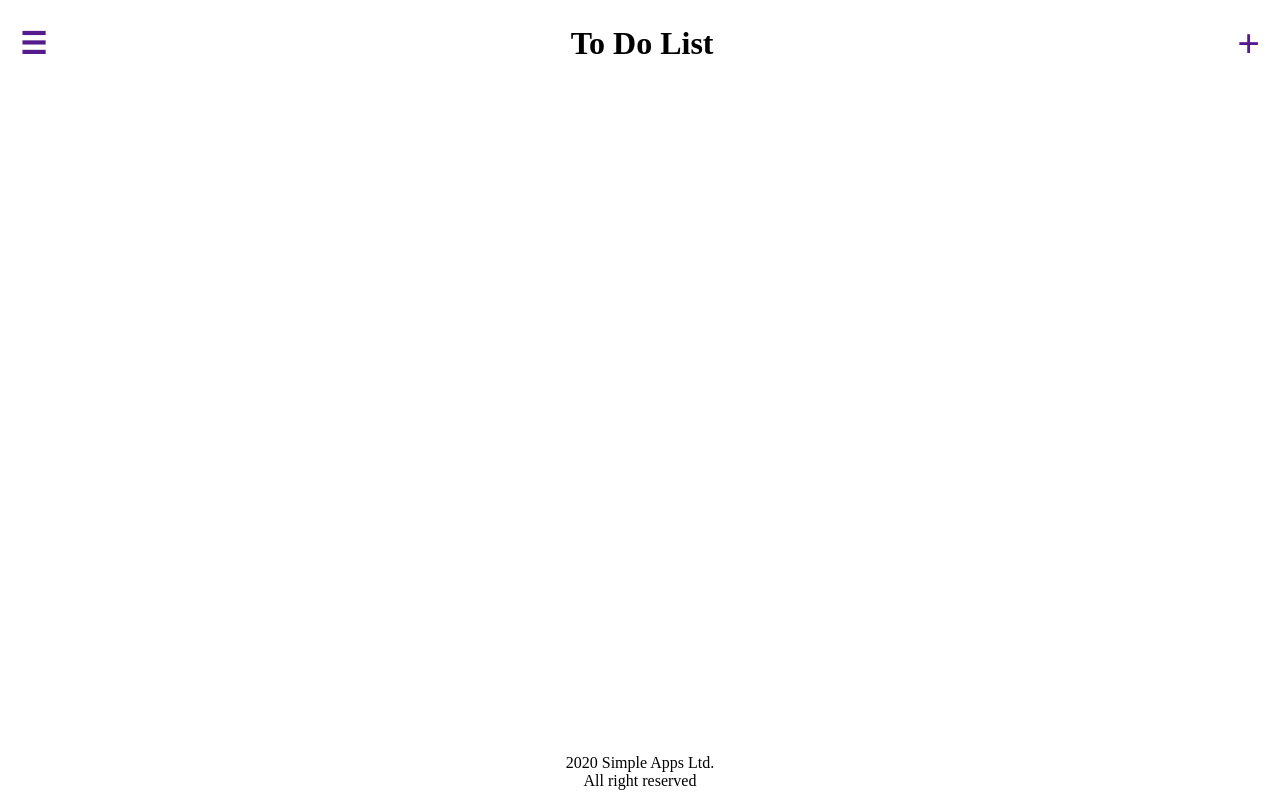
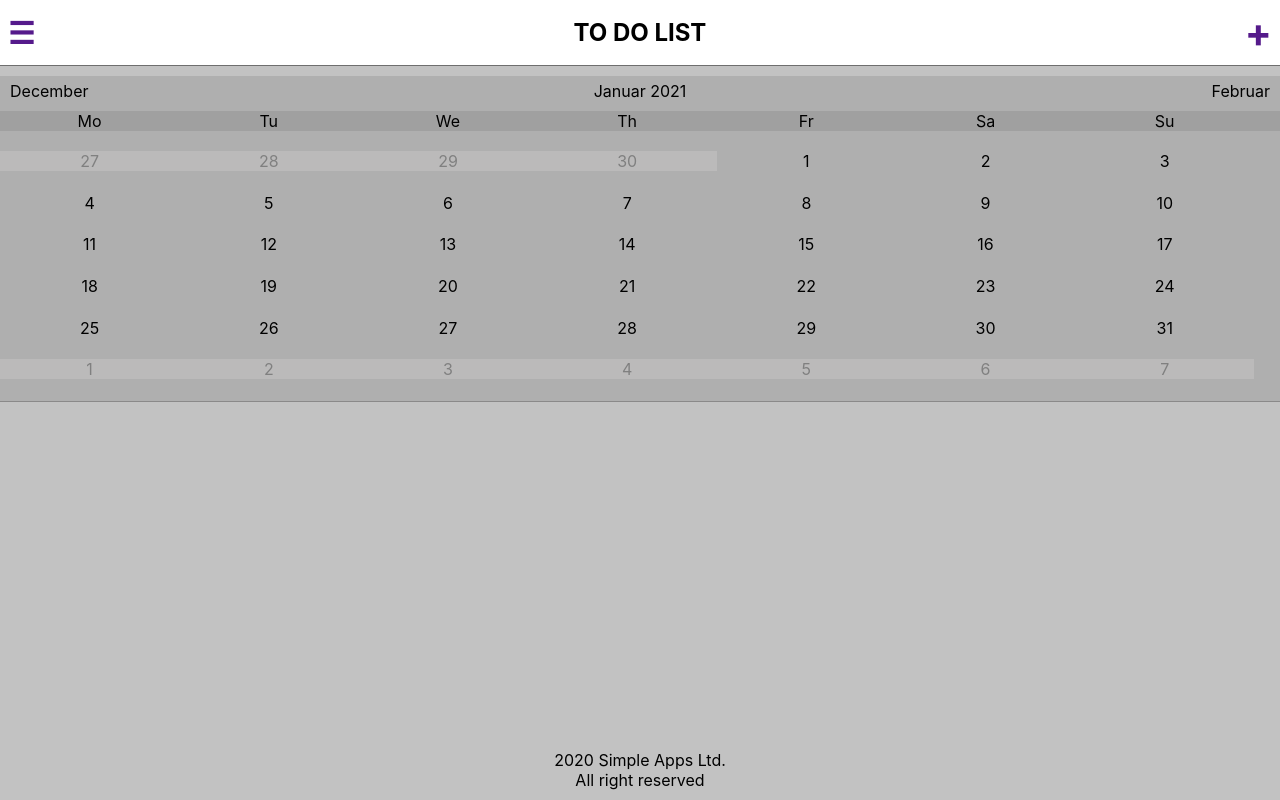
Before and after one commit to PaulBarkhov/javascript-website, a plain HTML site: page index.html in a window 1280 px wide. Drawn offline with Linux system fonts and the light colour scheme.

Commit message:
Add files via upload

```diff
--- a/index.html
+++ b/index.html
@@ -9,7 +9,7 @@
 <body>
     <header>
         <a href="" class="menu__button">☰</a>
-        <h1>To Do List</h1>
+        <h2 id="toDo">To Do List</h2>
         <a href="" class="add__task__button">+</a>
     </header>
 
@@ -81,8 +81,39 @@
 
     <main>
         <div class="content">
+            <div class="calendar">
+
+                <div class="calendarHeader">
+                    <a class="calendar__previousMonth"></a>
+                    <p class="calendar__currentMonth"></p>
+                    <a class="calendar__nextMonth"></a>
+
+                </div>
+
+                <div class="calendarBody">
+                    <div class="calendar__weekdays">
+                        <div>Mo</div>
+                        <div>Tu</div>
+                        <div>We</div>
+                        <div>Th</div>
+                        <div>Fr</div>
+                        <div>Sa</div>
+                        <div>Su</div>
+                    </div>
+
+                    <div class="calendar__days">
+                    </div>
+
+                </div>
+
+                <div class="calendarFooter">
+
+                </div>
+
+            </div>
 
         </div>
+
     </main>
 
     <footer>
--- a/scripts/script.js
+++ b/scripts/script.js
@@ -36,7 +36,9 @@ document.addEventListener("DOMContentLoaded", () => {
 
 
     //ADD TASK
-    const add__task__button = document.querySelector(".add__task__button"),
+    const toDo = document.querySelector('#toDo'),
+
+          add__task__button = document.querySelector(".add__task__button"),
           content = document.querySelector(".content"),
           add__task__window__wrapper = document.querySelector(".add__task__window__wrapper"),
 
@@ -70,7 +72,9 @@ document.addEventListener("DOMContentLoaded", () => {
         notification_1hour = false,
         notification_1day = false;
 
-        add__task__button.addEventListener("click", (event) => {
+    add__task__button.addEventListener("click", () => {toggleAddTask()} );
+
+    function toggleAddTask() {
         event.preventDefault();
 
         add__task__button.classList.toggle("rotate");
@@ -80,8 +84,13 @@ document.addEventListener("DOMContentLoaded", () => {
 
         if (set__task__name.classList.contains("hide")) {
             set__task__name.classList.toggle("hide");
+            toDo.innerHTML = "New task";
         }
-        });
+        else {
+            toDo.innerHTML = "To Do List";
+            set__task__name.classList.toggle("hide");
+        }
+    }
 
     task__name__OK__button.addEventListener("click", (event) => {
         event.preventDefault();
@@ -98,27 +107,17 @@ document.addEventListener("DOMContentLoaded", () => {
             color = event.target.style.backgroundColor;
 
             set__task__color.classList.toggle("hide");
+            if (date == "") {
                 set__task__date.classList.toggle("hide");
-
-                let currentDate = new Date(),
-                dd = currentDate.getDate(),
-                mm = currentDate.getMonth() + 1,
-                yy = currentDate.getFullYear();
-
-                if (dd < 10) dd = '0' + dd;
-                if (mm < 10) mm = '0' + mm;
-
-                let today = `${yy}-${mm}-${dd}`;
-
-                task__date__input.value = today;
+            }
+            else {
+                set__task__time.classList.toggle("hide");
+            }
         });
     });
 
     task__date__OK__button.addEventListener("click", (event) => {
         event.preventDefault();
-
-            date = task__date__input.value;
-            date = date[8] + date[9] + '.' + date[5] + date[6];
 
         set__task__date.classList.toggle("hide");
         set__task__time.classList.toggle("hide");
@@ -137,6 +136,8 @@ document.addEventListener("DOMContentLoaded", () => {
     task__notifications__OK__button.addEventListener("click", (event) => {
         event.preventDefault();
 
+        toDo.innerHTML = "To Do List";
+
         notification_10min = notifications[0].checked;
         notification_1hour = notifications[1].checked;
         notification_1day = notifications[2].checked;
@@ -148,7 +149,6 @@ document.addEventListener("DOMContentLoaded", () => {
 
         task = document.createElement("div");
         task.innerHTML = `
-                <hr>
             <div class="task">
                 <div style="background-color: ${color}" class="task__color">
                     <a href=""></a>
@@ -166,10 +166,10 @@ document.addEventListener("DOMContentLoaded", () => {
                     <p>${time}</p>
                 </div>
             </div>
-                <hr>
         `
         content.append(task);
 
+        date = "";
         set__task__ready.classList.toggle("hide");
         content.classList.toggle("hide");
         add__task__window__wrapper.classList.toggle("hide");
@@ -191,4 +191,106 @@ document.addEventListener("DOMContentLoaded", () => {
     //     })
     // });
 
+
+    //CALENDAR
+    const calendar__currentMonth = document.querySelector(".calendar__currentMonth"),
+          calendar__previousMonth = document.querySelector(".calendar__previousMonth"),
+          calendar__nextMonth = document.querySelector(".calendar__nextMonth"),
+          calendar__days = document.querySelector(".calendar__days");
+
+          currentDate = new Date();
+          months = ["Januar", "Februar", "March", "April", "May", "June", "July", "August", "September", "October", "November", "December"];
+
+    let days,
+        exportMonth;
+
+    function buildCalendar () {
+        let mm = currentDate.getMonth(),
+            yy = currentDate.getFullYear(),
+
+            currentMonth = months[mm];
+
+        exportMonth = mm+1;
+        if (exportMonth < 10) {
+            exportMonth = "0" + exportMonth;
+        };
+
+        let lastDay = new Date(currentDate.getFullYear(), currentDate.getMonth() + 1, 0).getDate(),
+            lastDayIndex = new Date(currentDate.getFullYear(), currentDate.getMonth() + 1, 0).getDay(),
+            firstDayIndex = currentDate;
+                            firstDayIndex.setDate(1);
+                            firstDayIndex = firstDayIndex.getDay();
+
+        let prevMonthLastDay = new Date(currentDate.getFullYear(), currentDate.getMonth(), 0).getDate();
+
+
+        nextMonth = months[months.indexOf(currentMonth) + 1];
+        previousMonth = months[months.indexOf(currentMonth) - 1];
+
+        if (currentMonth == "Januar") {
+            previousMonth = months[11];
+        }
+        if (currentMonth == "December") {
+            nextMonth = months[0];
+        }
+
+        calendar__currentMonth.innerHTML = `${currentMonth} ${yy}`;
+        calendar__previousMonth.innerHTML = `${previousMonth}`;
+        calendar__nextMonth.innerHTML = `${nextMonth}`;
+
+        days = document.createElement("div");
+        days.classList.add("days");
+        calendar__days.append(days);
+
+        for (i = firstDayIndex - 1; i > 0; i--) {
+            days.innerHTML += `<div class="calendar__anotherMonth">${prevMonthLastDay - i}</div>`;
+        }; // adds previous month`s days to start
+
+        for (i = 1; i <= lastDay; i++) {
+            days.innerHTML += `<div>${i}</div>`;
+        };  // add all days
+
+        for (i = 1; i <= 7 - lastDayIndex; i++) {
+            days.innerHTML += `<div class="calendar__anotherMonth">${i}</div>`;
+        };
+    };
+
+    buildCalendar();
+
+    calendar__nextMonth.addEventListener("click", () => {
+        days.remove();
+
+        let mm = currentDate.getMonth();
+        currentDate.setMonth(mm + 1);
+
+        currentMonth = months[currentDate.getMonth()];
+
+        buildCalendar();
     });
+
+    calendar__previousMonth.addEventListener("click", () => {
+        days.remove();
+
+        let mm = currentDate.getMonth();
+        currentDate.setMonth(mm - 1);
+
+        currentMonth = months[currentDate.getMonth()];
+
+        buildCalendar();
+    });
+
+    calendar__days.addEventListener("click", (event) => {
+        if (!event.target.classList.contains("days")) {
+            myFunction(event.target.innerHTML);
+        }
+    });
+
+    function myFunction(clickedDay) {
+        if (clickedDay < 10) {
+            clickedDay = "0" + clickedDay;
+        }
+        date = clickedDay + "." + exportMonth;
+        toggleAddTask();
+    };
+
+});
--- a/style/style.css
+++ b/style/style.css
@@ -1,10 +1,12 @@
 * {
     margin: 0;
     padding: 0;
+    font-family: -apple-system, BlinkMacSystemFont, 'Segoe UI', Roboto, Oxygen, Ubuntu, Cantarell, 'Open Sans', 'Helvetica Neue', sans-serif;
 }
 
 body {
     box-sizing: border-box;
+    background-color: rgb(194, 194, 194);
 }
 
 a {
@@ -19,7 +21,11 @@ a {
 
         background-color: white;
 
-        padding: 20px;
+        padding: 8px;
+
+        margin-bottom: 10px;
+
+        border-bottom: 1px solid rgb(110, 110, 110);
     }
 
     header a.menu__button {
@@ -34,6 +40,10 @@ a {
         transition: transform .3s ease;
 
         -webkit-tap-highlight-color: transparent;
+    }
+
+    #toDo {
+        text-transform: uppercase;
     }
 
     .rotate {
@@ -56,6 +66,8 @@ a {
 .menu {
     transform: translateY(-300px);
     transition: transform .3s ease;
+    width: 100%;
+
 }
 
 .show__menu {
@@ -70,15 +82,19 @@ a {
     text-align: center;
     padding: 10px;
     list-style: none;
+    background-color: rgb(255, 255, 255);
+
+    border-bottom: 1px solid rgb(173, 173, 173);
+    border-top: 1px solid rgb(172, 172, 172);
 }
 
-.menu__item::after {
+/* .menu__item::after {
     display: block;
     content: "";
     border-top: 1px solid black;
     width: 100%;
     margin: 0 auto;
-}
+} */
 
 .menu__link {
     color: black;
@@ -88,13 +104,15 @@ a {
     font-weight: 700;
 }
 
-    table, th, td {
+    .set__task__color table,
+    .set__task__color th,
+    .set__task__color td {
         border: 5px solid wheat;
         border-radius: 45px;
         padding: 30px;
     }
 
-    table {
+    .set__task__color table {
         background-color: white;
     }
 
@@ -107,7 +125,10 @@ a {
 
     .task__color {
         border-radius: 45px;
-        padding: 10px 11px;
+        border-color: rgb(110, 110, 110);
+        padding: 0px 6px;
+        height: 12px;
+        transform: translateY(5px);
     }
 
     .flexbox h2 {
@@ -164,7 +185,12 @@ a {
     flex-direction: row;
     justify-content: safe;
 
+    background-color: rgb(255, 255, 255);
+
     padding: 10px;
+
+    border-bottom: 1px solid rgb(110, 110, 110);
+    border-top: 1px solid rgb(110, 110, 110);
 
     font-size: 20px;
     font-weight: 500;
@@ -209,3 +235,75 @@ a {
 
         width: 100%;
     }
+
+/* CALENDAR */
+
+.calendar {
+    border-bottom: 1px solid rgb(138, 137, 137);
+    background-color:rgb(175, 175, 175)
+}
+
+.calendarHeader {
+    display: flex;
+    justify-content: center;
+
+    padding: 5px 10px;
+}
+
+.calendarHeader a,
+.calendarHeader p {
+    flex: 33%;
+}
+
+.calendar__previousMonth {
+    text-align: left;
+}
+
+.calendar__currentMonth {
+    text-align: center;
+}
+
+.calendar__nextMonth {
+    text-align: right;
+}
+
+.calendar .calendar__activeDay {
+    background: green;
+    border-radius: 45px;
+    color: white;
+}
+
+.calendar .calendar__anotherMonth {
+    color: grey;
+    background-color: rgb(187, 186, 186);
+}
+
+.calendar__weekdays {
+    background-color: rgb(160, 160, 160);
+    width: 100%;
+    display: flex;
+    flex-direction: row;
+    flex-wrap: wrap;
+    text-align: center;
+    margin-top: 5px;
+}
+
+.calendar__weekdays div {
+    height: 20px;
+    width: 14%;
+}
+
+.days {
+    width: 100%;
+    height: 250px;
+    display: flex;
+    flex-direction: row;
+    flex-wrap: wrap;
+    text-align: center;
+    margin-top: 20px;
+}
+
+.days div {
+    height: 20px;
+    width: 14%;
+}
```
Lines whose indentation alone changed are shown as unchanged.
